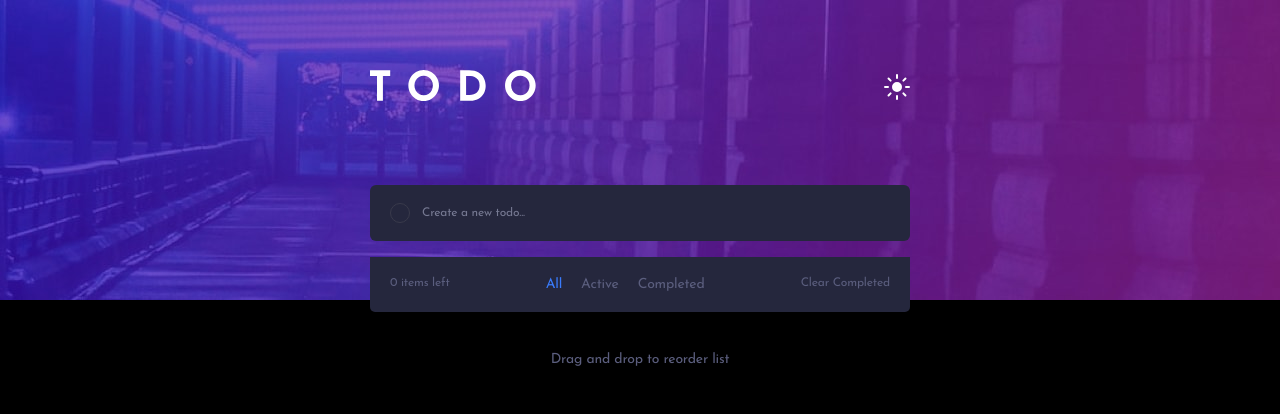
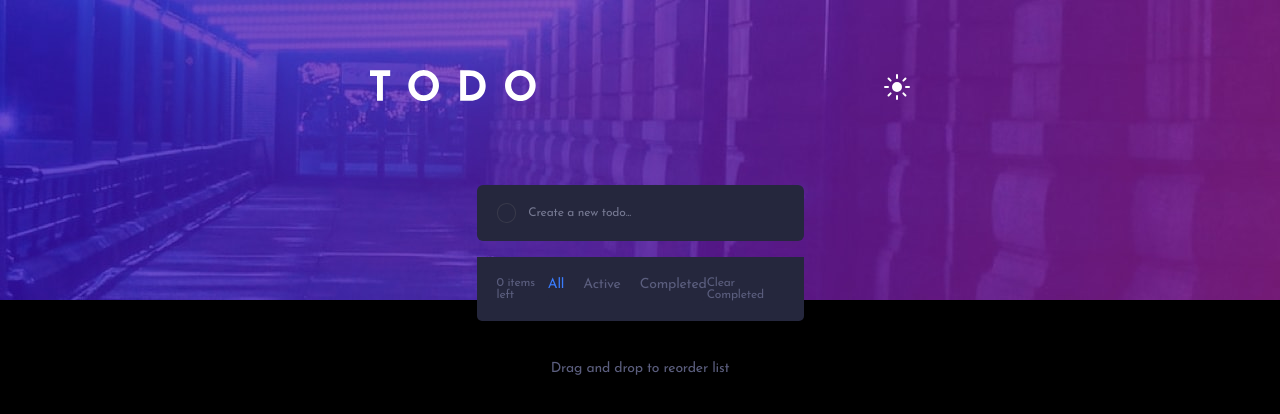
Before and after one commit to aaronkagan/supercharged-todo-list, a React (Vite) app: page / in a window 1280 px wide. Shown: the top 414 px of the page. Built offline with nearby package versions, Linux system fonts and the light colour scheme.

Commit message:
styled header desktop

```diff
--- a/src/App.tsx
+++ b/src/App.tsx
@@ -367,8 +367,7 @@ const StyledHeader = styled.header`
   background-image: url(${(props) => props.theme.backgroundImageMobile});
   background-size: cover;
   .wrapper {
-    width: 85%;
-    max-width: 54rem;
+    max-width: 32.7rem;
     margin: 0 auto;
   }
 
@@ -396,6 +395,10 @@ const StyledHeader = styled.header`
     background-image: url(${(props) => props.theme.backgroundImageDesktop});
     min-height: 30rem;
 
+    .wrapper {
+      max-width: 54rem;
+    }
+
     .container {
       padding-top: 7rem;
     }
@@ -415,8 +418,7 @@ const StyledMain = styled.main`
   transform: translateY(-9.3rem);
 
   .wrapper {
-    width: 85%;
-    max-width: 54rem;
+    max-width: 32.7rem;
     margin: 0 auto;
   }
   .form {
```
